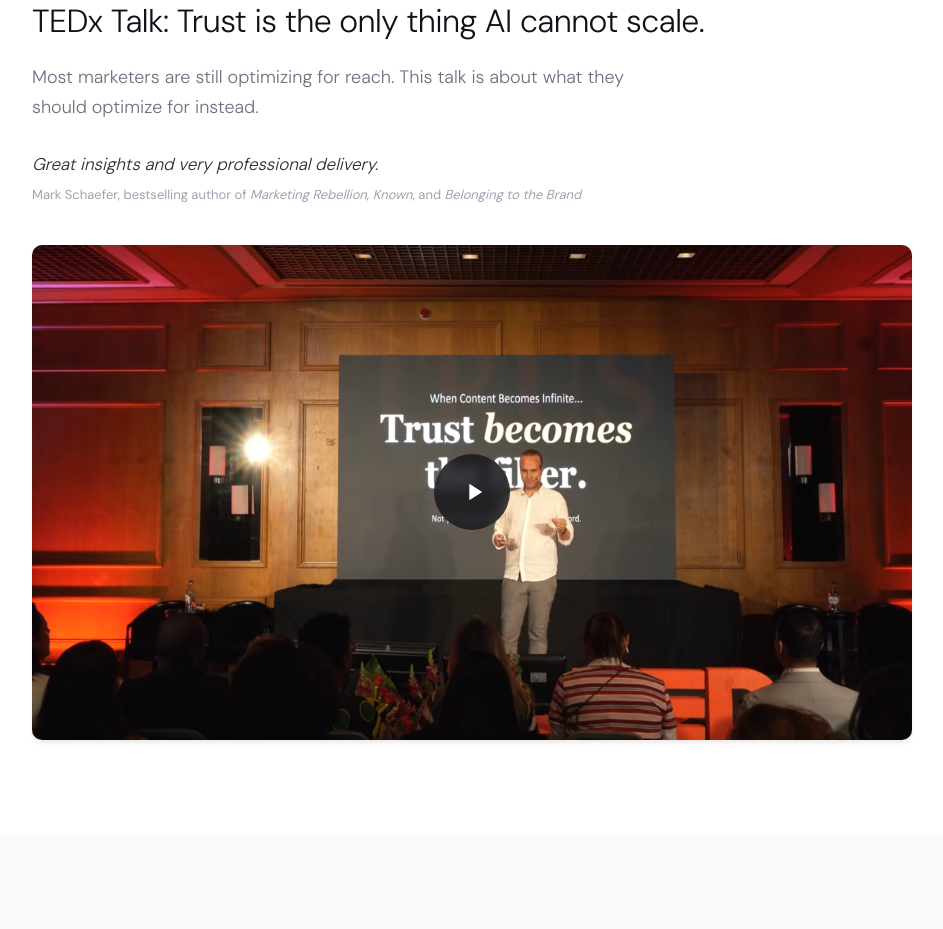
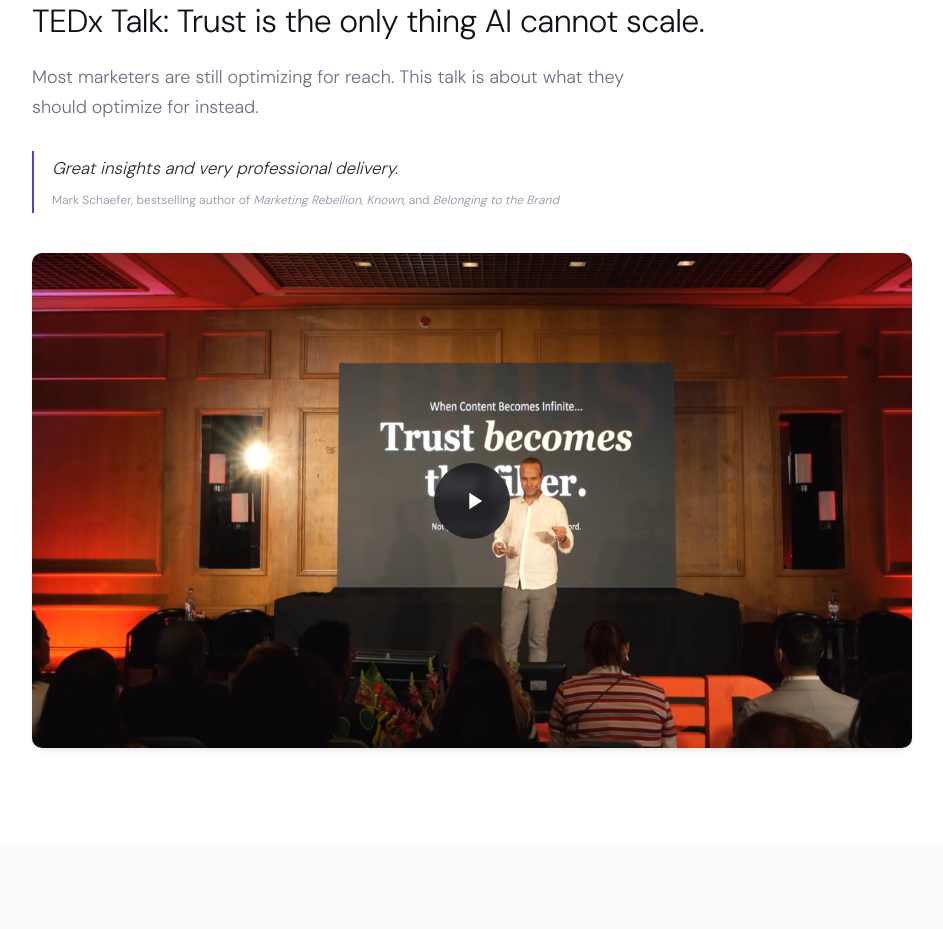
Before and after one commit to joeribillast/website-joeri, a plain HTML site: page index.html in a window 1280 px wide. Shown: the part 3059-3988 px from the top of the page, without its empty margins (116-1059 px from the left). Drawn offline with Linux system fonts and the light colour scheme.

Commit message:
quote style

```diff
--- a/index.html
+++ b/index.html
@@ -290,15 +290,15 @@
     line-height: 1.7;
   }
 
-  /* TEDx endorsement quote */
+  /* TEDx endorsement quote (matches hero Kotler treatment) */
   .tedx-quote {
     margin: 28px 0 32px;
+    padding: 4px 0 4px 18px;
+    border-left: 2px solid var(--color-purple);
     max-width: 640px;
-    padding: 0;
-    border: none;
   }
   .tedx-quote p {
-    margin: 0 0 8px;
+    margin: 0 0 10px;
     font-style: italic;
     font-weight: 300;
     font-size: 1.0625rem;
@@ -308,7 +308,7 @@
   .tedx-quote cite {
     display: block;
     font-style: normal;
-    font-size: 13px;
+    font-size: 12px;
     font-weight: 400;
     line-height: 1.5;
     color: var(--color-muted);
```
